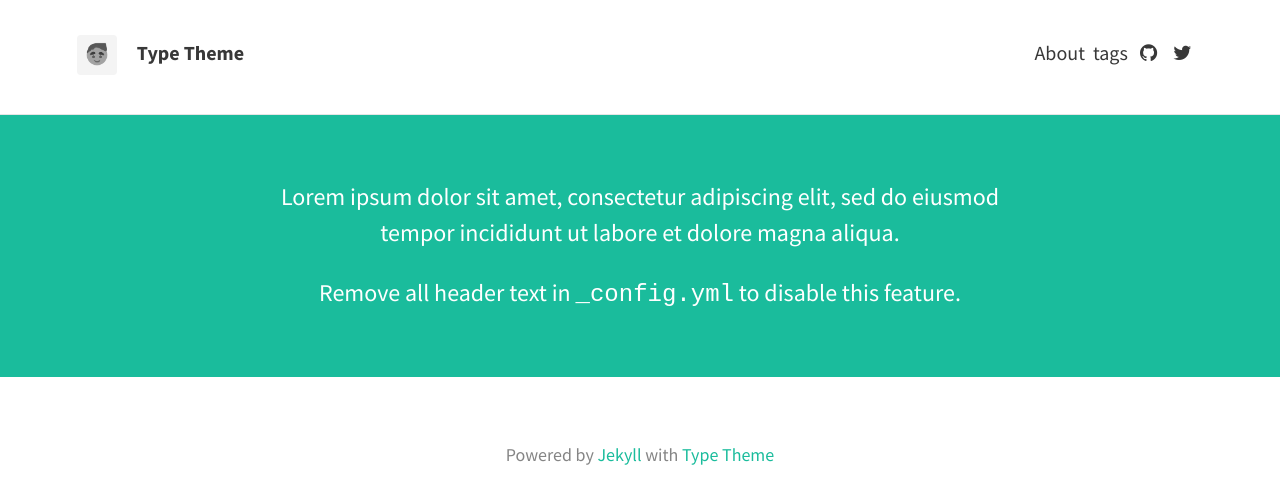
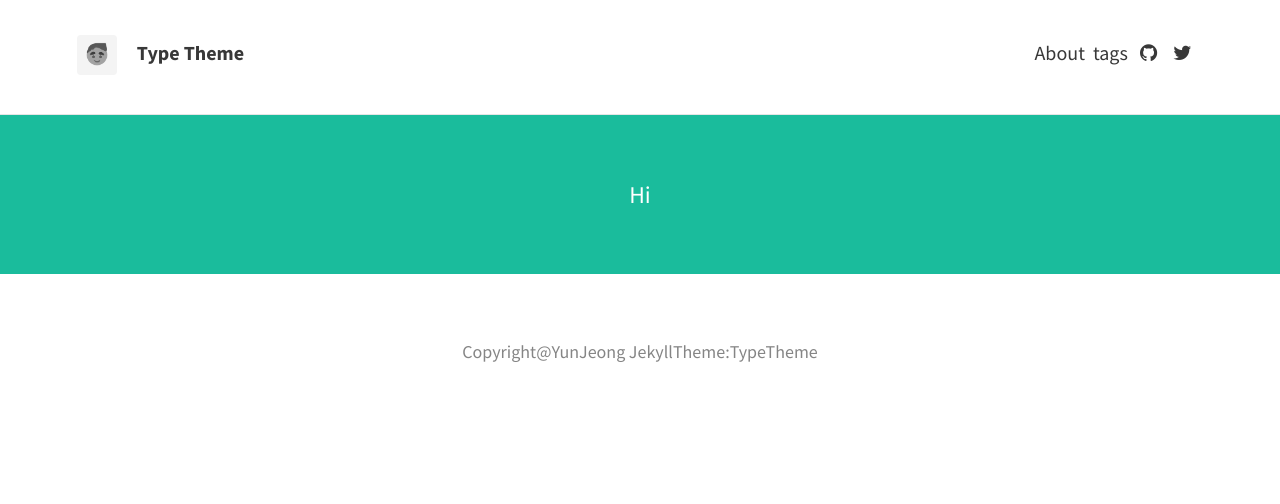
Before and after one commit to yunjeongloper/yunjeongloper.github.io, a Jekyll site: the page built from index.md, in a window 1280 px wide. Shown: the top 504 px of the page. Built offline with Jekyll 4.4.1, drawn with Linux system fonts in a browser that asks for light colours; nearby versions of some CDN libraries; the list of posts is cut into pages by our own code.

Commit message:
Set Pages

```diff
--- a/_config.yml
+++ b/_config.yml
@@ -1,6 +1,6 @@
 # SITE CONFIGURATION
-baseurl: "/type-theme"
-url: "https://rohanchandra.github.io/"
+baseurl: ""
+url: "https://yunjeongloper.github.io/"
 
 # THEME-SPECIFIC CONFIGURATION
 theme_settings:
@@ -13,13 +13,10 @@ theme_settings:
 
   # Header and footer text
   header_text: >
-     <p>Lorem ipsum dolor sit amet, consectetur adipiscing elit, sed do eiusmod tempor incididunt ut labore et dolore magna aliqua.</p>
-
-     <p>Remove all header text in <code>_config.yml</code> to disable this feature.</p>
+     Hi
   header_text_feature_image:
   footer_text: >
-   Powered by <a href="https://jekyllrb.com/">Jekyll</a> with <a href="https://github.com/rohanchandra/type-theme">Type Theme</a>
-
+    Copyright@YunJeong JekyllTheme:TypeTheme
   # Icons
   rss: false
   email_address: # Full email address, e.g. "sam@example.com"
@@ -29,7 +26,7 @@ theme_settings:
   facebook:
   flickr:
   gitlab:
-  github: "rohanchandra/type-theme"
+  github: ""
   google_plus:
   instagram:
   linkedin:  # Full URL
@@ -39,7 +36,7 @@ theme_settings:
   stack_exchange:  # Full URL
   steam:
   tumblr:
-  twitter: "twitter"
+  twitter: ""
   wordpress:
   youtube:
 
```
